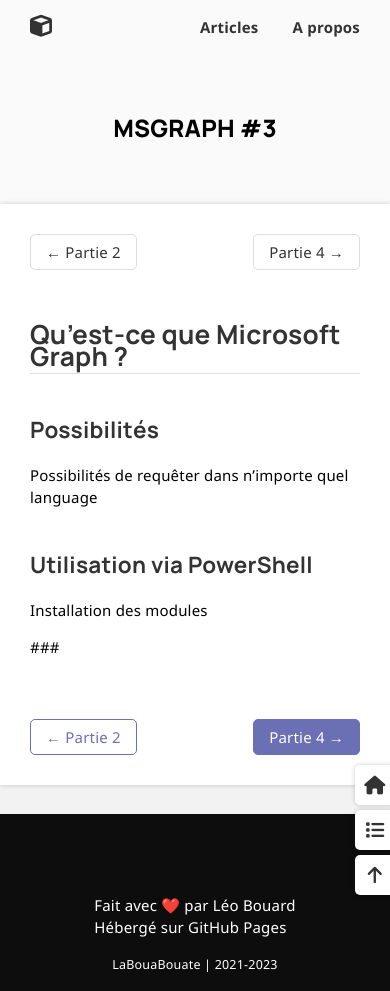
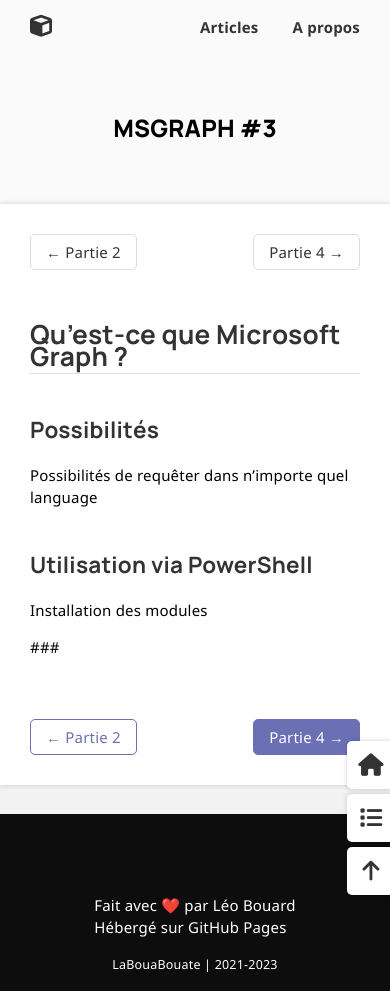
Before and after one commit to leobouard/leobouard.github.io, a Jekyll site: the page built from _posts/2023-09-17-cours-msgraph-003.md, in a window 390 px wide. Built offline with Jekyll 4.4.1, drawn with Linux system fonts in a browser that asks for light colours; nearby versions of some CDN libraries; some web fonts are replaced.

Commit message:
Update posts.scss

```diff
--- a/assets/css/posts.scss
+++ b/assets/css/posts.scss
@@ -311,10 +311,6 @@
         right: -10px;
     }
 
-    div.side_buttons > a {
-        font-size: 1.25em;
-    }
-
 }
 
 @media screen and (max-width: 880px) {
```
